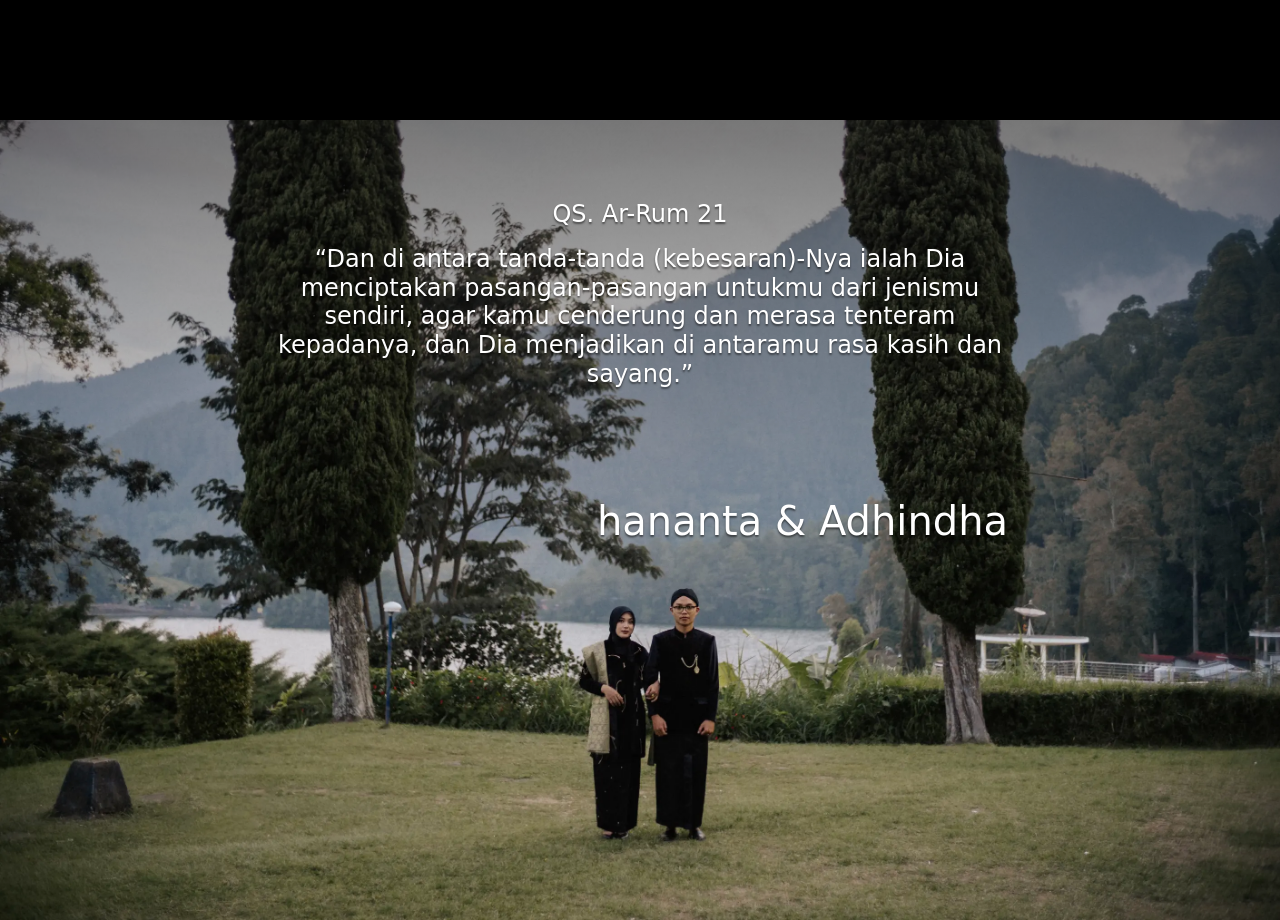
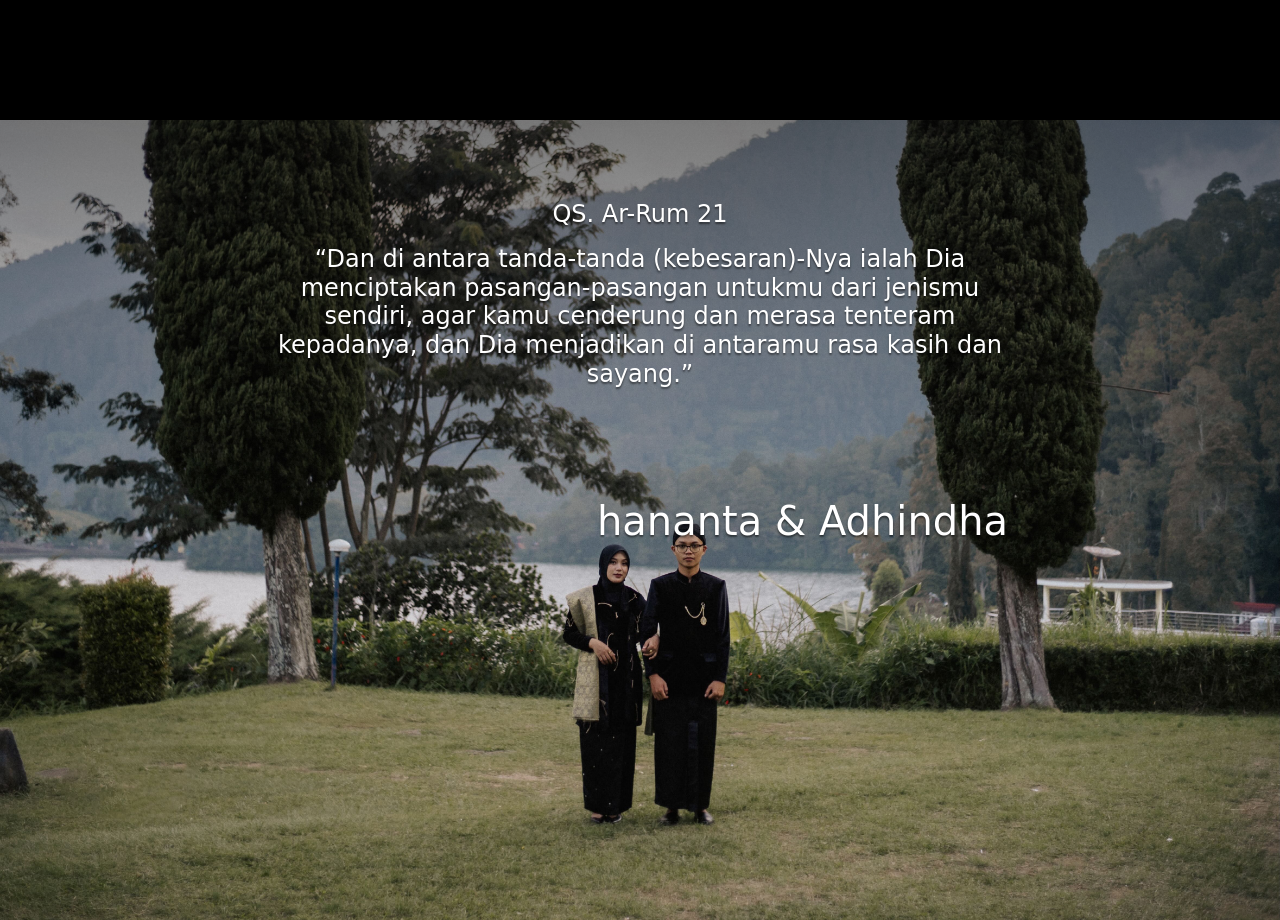
Before and after one commit to jhonaffandy/invitation02, a plain HTML site: page index.html in a window 1280 px wide. Shown: the part 680-1600 px from the top of the page. Drawn offline with nearby package versions, Linux system fonts and the light colour scheme; some packages are replaced by stand-ins of ours; no server answers; a script that the page names is missing; a web font is replaced by a local one.

Commit message:
fix:surah image
compressed medium

and crop

```diff
--- a/css/style.css
+++ b/css/style.css
@@ -241,7 +241,7 @@ body {
 /* ================================================== home section ================================================== */
 .home::before {
     content: '';
-    background-image: url(../img/section_pertama.webp);
+    background-image: url(../img/surah.jpeg);
     background-size: cover;
     background-position: center bottom;
     z-index: -2;
```
Also changed, not shown: img/surah.jpeg (added).
